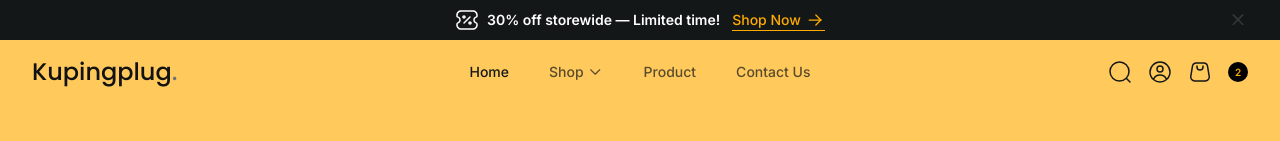
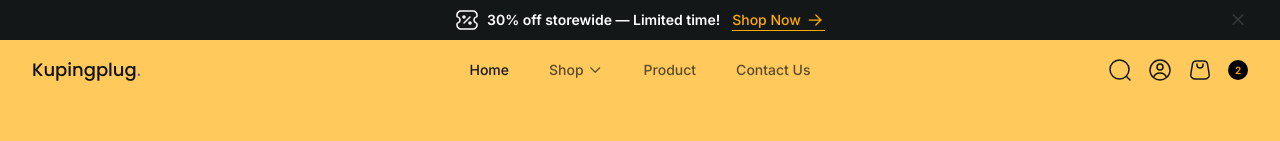
Before and after one commit to pujiragil/kupingplug, a Next.js app: page / in a window 1280 px wide. Shown: the top 141 px of the page. Built offline with nearby package versions, Linux system fonts and the light colour scheme.

Commit message:
change logo size

```diff
--- a/components/ui/assets/logo.tsx
+++ b/components/ui/assets/logo.tsx
@@ -2,7 +2,7 @@ import Text from "@/ui/text";
 
 export default function Logo() {
   return (
-    <Text family="poppins" weight={500} className="md:text-xl lg:text-2xl">
+    <Text family="poppins" weight={500} className="md:text-lg">
       Kupingplug<span className="text-[#6C7275]">.</span>
     </Text>
   );
```
